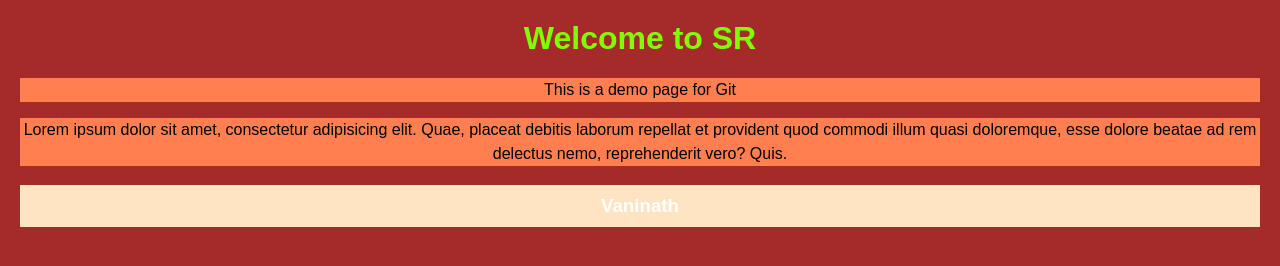
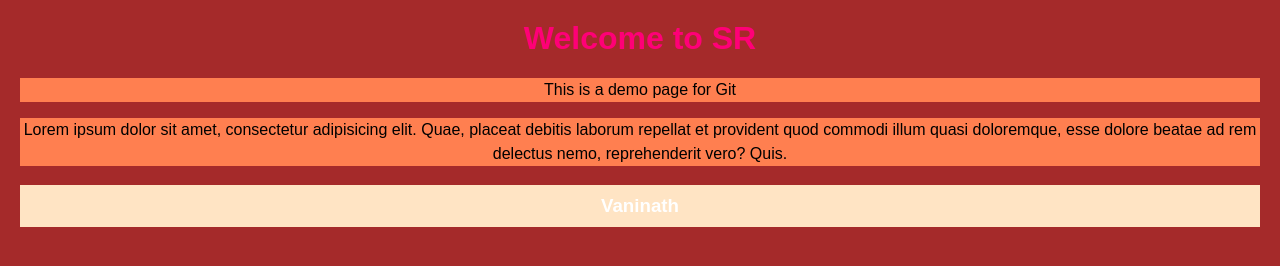
Before and after one commit to Aithavaninath/Day1, a plain HTML site: page index.html in a window 1280 px wide. Drawn offline with Linux system fonts and the light colour scheme.

Commit message:
modified css color

```diff
--- a/index.html
+++ b/index.html
@@ -15,7 +15,7 @@
                 text-align: center;
             }
             h1{
-                color: chartreuse;
+                color: rgb(255, 0, 119);
             }
             p{
                 font-size: 16px;
```
